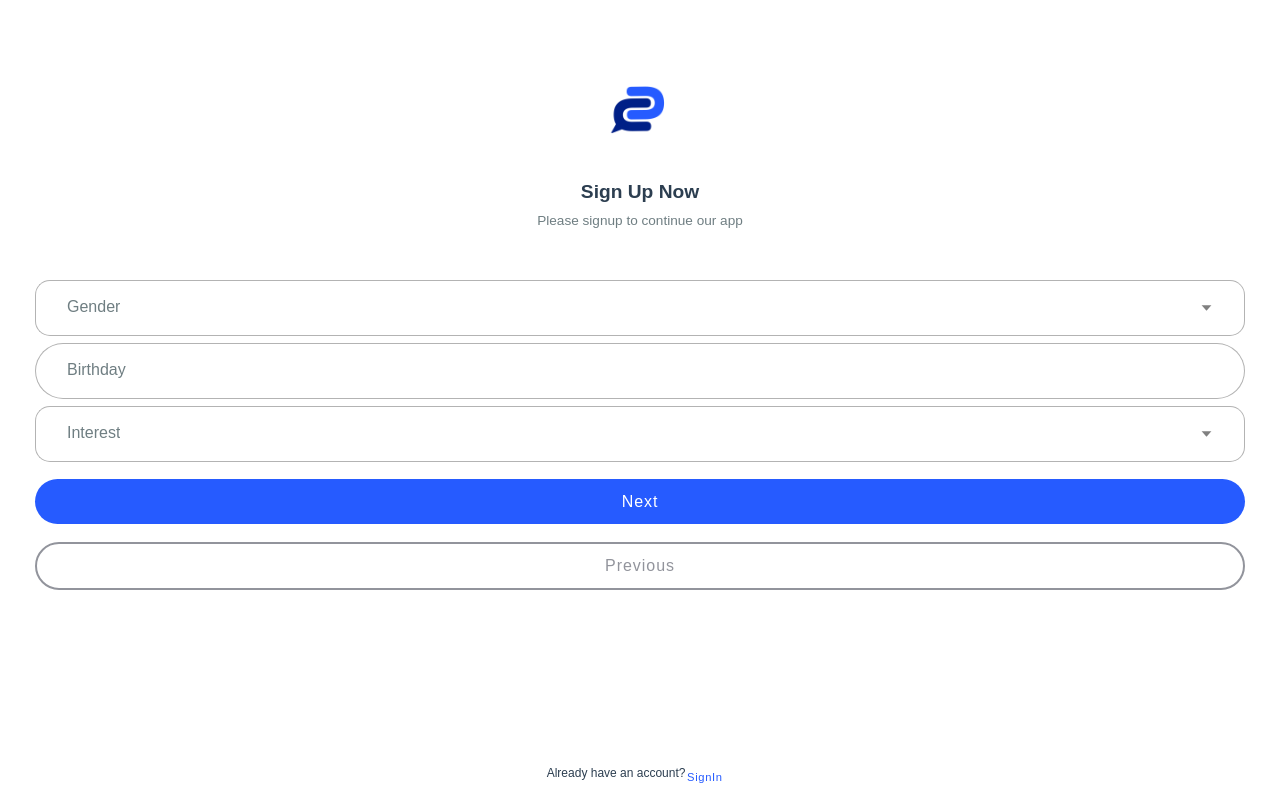
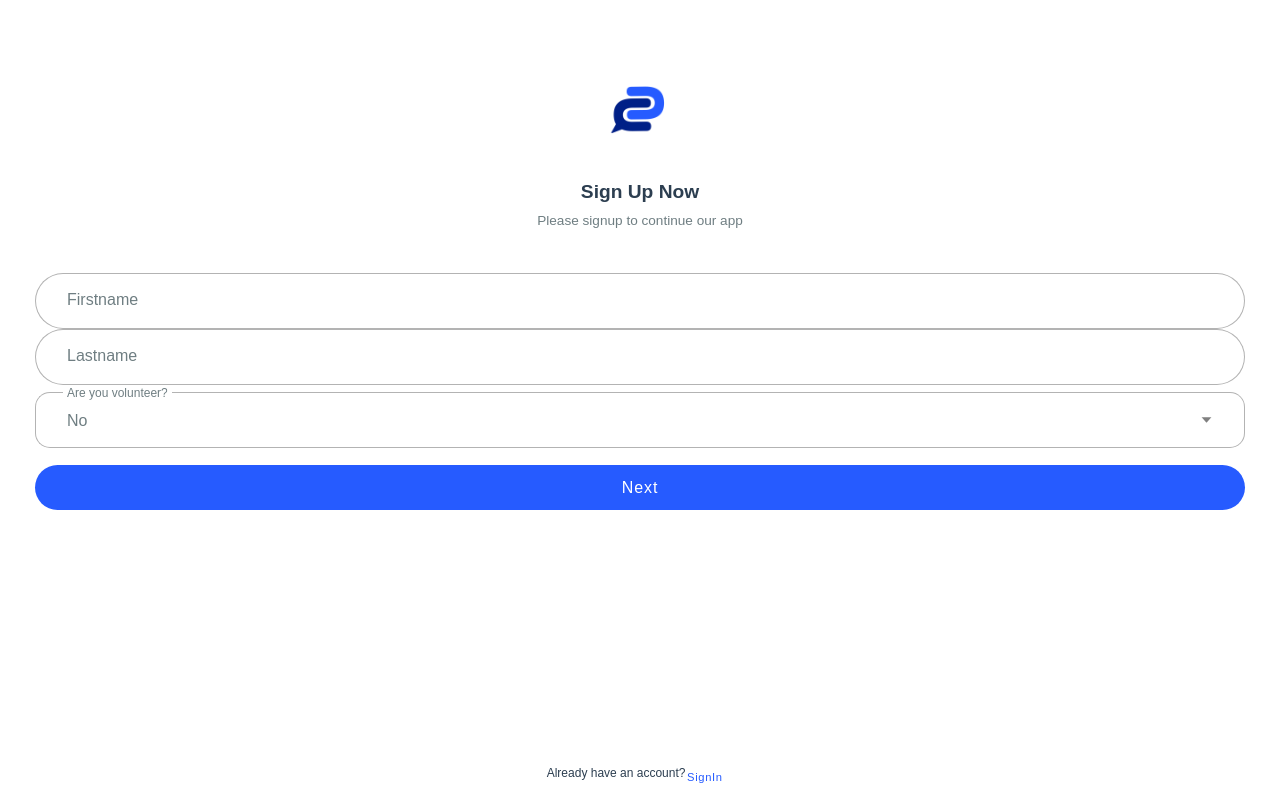
Before and after one commit to sh1baruuu/emolink-app, a React (Vite) app: page /signup in a window 1280 px wide. Built offline with nearby package versions, Linux system fonts and the light colour scheme.

Commit message:
updated signup form

```diff
--- a/src/pages/Signup/Signup.tsx
+++ b/src/pages/Signup/Signup.tsx
@@ -30,7 +30,7 @@ const SignUp: React.FC = () => {
 
 
     const [showDatePicker, setShowDatePicker] = useState<boolean>(false)
-    const [step, setStep] = useState<number>(2)
+    const [step, setStep] = useState<number>(1)
     const userData: SignUpData = {
         userId: "",
         firstname: "",
@@ -59,21 +59,21 @@ const SignUp: React.FC = () => {
 
 
 
-    const handleDateChange = (event: CustomEvent) => {
-        const newDate = event.detail.value
-        // setDate(newDate)
-        handleDatePicker()
-    };
 
-    const handleOnInput = (e: any) => {
+    const handleChange = (e: any) => {
         let {name, value} = e.target
         setUserFormData((prevData:SignUpData) => ({
             ...prevData,
             [name]: value
         }))
+        if(name === "dateOfBirth"){
+            handleDatePicker()
+        }
     }
 
-
+    const resetUserFormData = ()=>{
+        setUserFormData(userData)
+    }
 
     const handleDatePicker = () => {
         setShowDatePicker((prevState:boolean) => !prevState)
@@ -83,8 +83,7 @@ const SignUp: React.FC = () => {
         event.preventDefault()
         const result = await onSignIn( email, password )
         alert(result)
-
-        setUserFormData(userData)
+        resetUserFormData()
     }
 
 
@@ -97,11 +96,14 @@ const SignUp: React.FC = () => {
             if (lastname === ""){
                 setLastnameError(message)
             }
+            { firstname && lastname && setStep(2)}
+        } else if ( next && step === 2){
             if (gender === ""){
-                setGenderError(message)
+                setBirthdayError(message)
             }
-            { firstname && lastname && gender && setStep(2)}
-        } else if ( next && step === 2){
+            if (interest.length < 3){
+                setBirthdayError(message)
+            }
             if (dateOfBirth === ""){
                 setBirthdayError(message)
             }
@@ -113,12 +115,7 @@ const SignUp: React.FC = () => {
         }
     }
 
-    const handleSelection = (event: any) => {
-        let { name, value} = event.target
-        setUserFormData((prev:SignUpData)=>({
-            ...prev, [name]: value === 'true'}
-        ))
-    }
+
 
     return (
         <IonPage>
@@ -137,7 +134,7 @@ const SignUp: React.FC = () => {
                                 labelPlacement='floating'
                                 name='firstname'
                                 value={userFormData.firstname}
-                                onIonInput={handleOnInput}>
+                                onIonInput={handleChange}>
                             </IonInput>
                             <IonInput
                                 shape='round'
@@ -147,14 +144,14 @@ const SignUp: React.FC = () => {
                                 labelPlacement='floating'
                                 name='lastname'
                                 value={userFormData.lastname}
-                                onIonInput={handleOnInput}>
+                                onIonInput={handleChange}>
                             </IonInput>
 
-                            <IonSelect fill='outline' value={userFormData.isVolunteer ? "true" : "false"} onIonChange={handleOnInput} shape='round' className='selection' label="Are you volunteer?" labelPlacement="floating">
+                            <IonSelect fill='outline' name='isVolunteer' value={userFormData.isVolunteer ? "true" : "false"} onIonChange={handleChange} shape='round' className='selection' label="Are you volunteer?" labelPlacement="floating">
                                 <IonSelectOption value='true'>Yes</IonSelectOption>
                                 <IonSelectOption value='false'>No</IonSelectOption>
                             </IonSelect>
-                            <IonButton type="button" shape="round" expand="full" size="large"  onClick={()=>goToStep(2, true)} className="next">
+                            <IonButton type="button" shape="round" expand="full" size="large"  onClick={()=> {goToStep(2, true)}} className="next">
                                 Next
                             </IonButton> </>
                         }
@@ -170,8 +167,7 @@ const SignUp: React.FC = () => {
                                 fill="outline"
                                 label='Birthday'
                                 labelPlacement='floating'
-                                name='birthday'
-                                value={userFormData.dateOfBirth}
+                                value={dateOfBirth}
                                 onClick={handleDatePicker}
                             >
                             </IonInput>
@@ -180,8 +176,9 @@ const SignUp: React.FC = () => {
                                     <IonDatetime
                                         id="datetime"
                                         presentation='date'
+                                        name='dateOfBirth'
                                         value={userFormData.dateOfBirth}
-                                        onIonChange={handleDateChange}
+                                        onIonChange={handleChange}
                                         >
                                     </IonDatetime>
                                 </div>
@@ -191,6 +188,7 @@ const SignUp: React.FC = () => {
                                 shape='round'
                                 className='selection'
                                 label="Interest"
+                                name='interest'
                                 multiple={true}
                                 value={userFormData.interest}
                                 labelPlacement="floating">
@@ -201,7 +199,7 @@ const SignUp: React.FC = () => {
                             <IonButton type="button" shape="round" expand="full" size="large" className="next"  onClick={()=>goToStep(3, true)}>
                                 Next
                             </IonButton>
-                            <IonButton type="button" color='medium' fill='outline' shape="round" expand="full" size="large" className="previous"  onClick={()=>goToStep(2, false)}>
+                            <IonButton type="button" color='medium' fill='outline' shape="round" expand="full" size="large" className="previous"  onClick={()=>goToStep(1, false)}>
                                 Previous
                             </IonButton>
                         </>
@@ -216,7 +214,7 @@ const SignUp: React.FC = () => {
                                 labelPlacement='floating'
                                 name='email'
                                 value={email}
-                                onIonInput={handleOnInput}>
+                                onIonInput={handleChange}>
                             </IonInput>
                             <IonInput
                                 shape='round'
@@ -226,7 +224,7 @@ const SignUp: React.FC = () => {
                                 labelPlacement='floating'
                                 name='password'
                                 value={password}
-                                onIonInput={handleOnInput}>
+                                onIonInput={handleChange}>
                             </IonInput>
                             <IonInput
                                 shape='round'
@@ -236,7 +234,7 @@ const SignUp: React.FC = () => {
                                 labelPlacement='floating'
                                 name='confirm'
                                 value={confirm}
-                                onIonInput={handleOnInput}>
+                                onIonInput={handleChange}>
                             </IonInput>
                             <IonButton type="submit" shape="round" expand="full" size="large" className="submit">
                                 Sign Up
```
